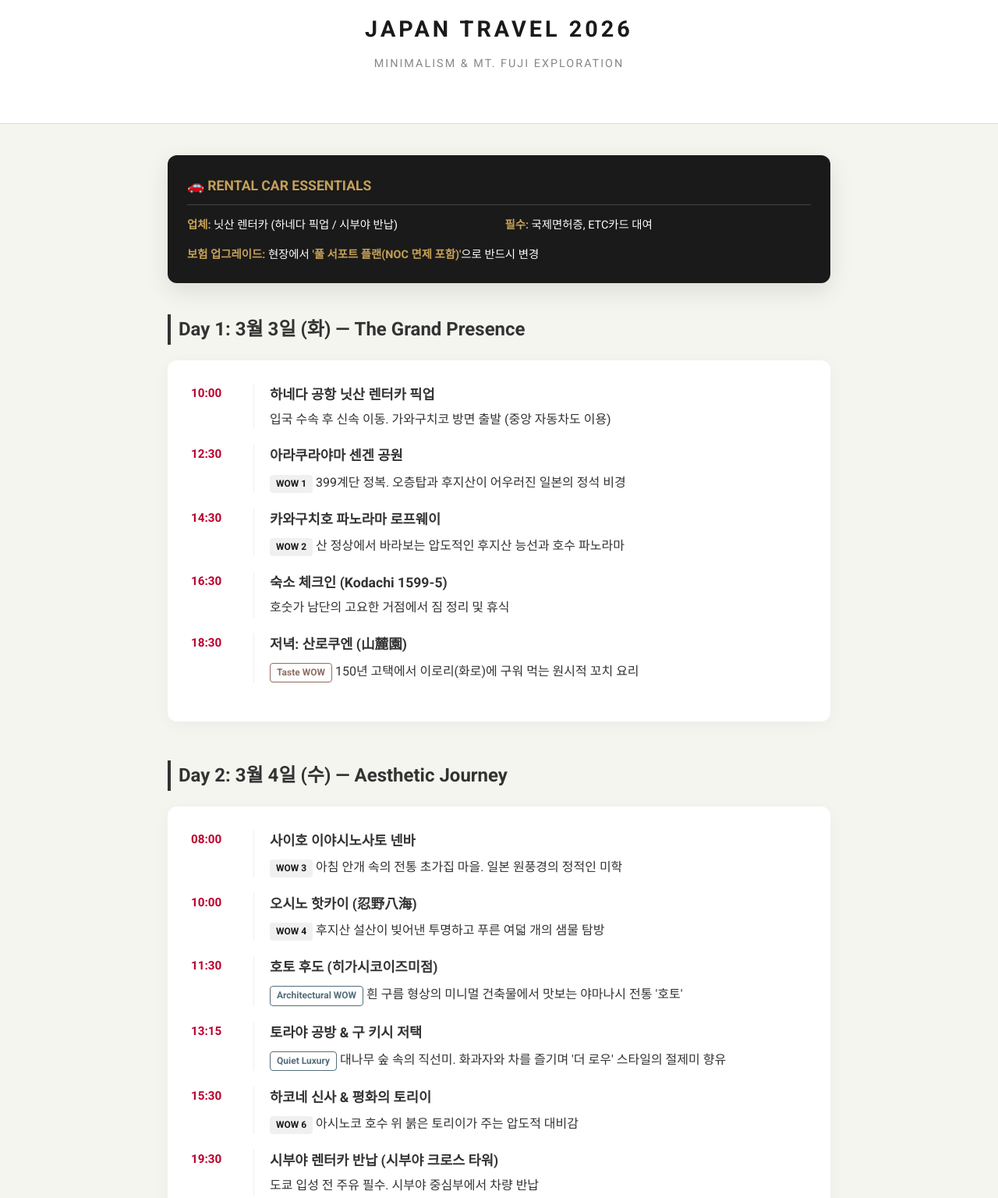
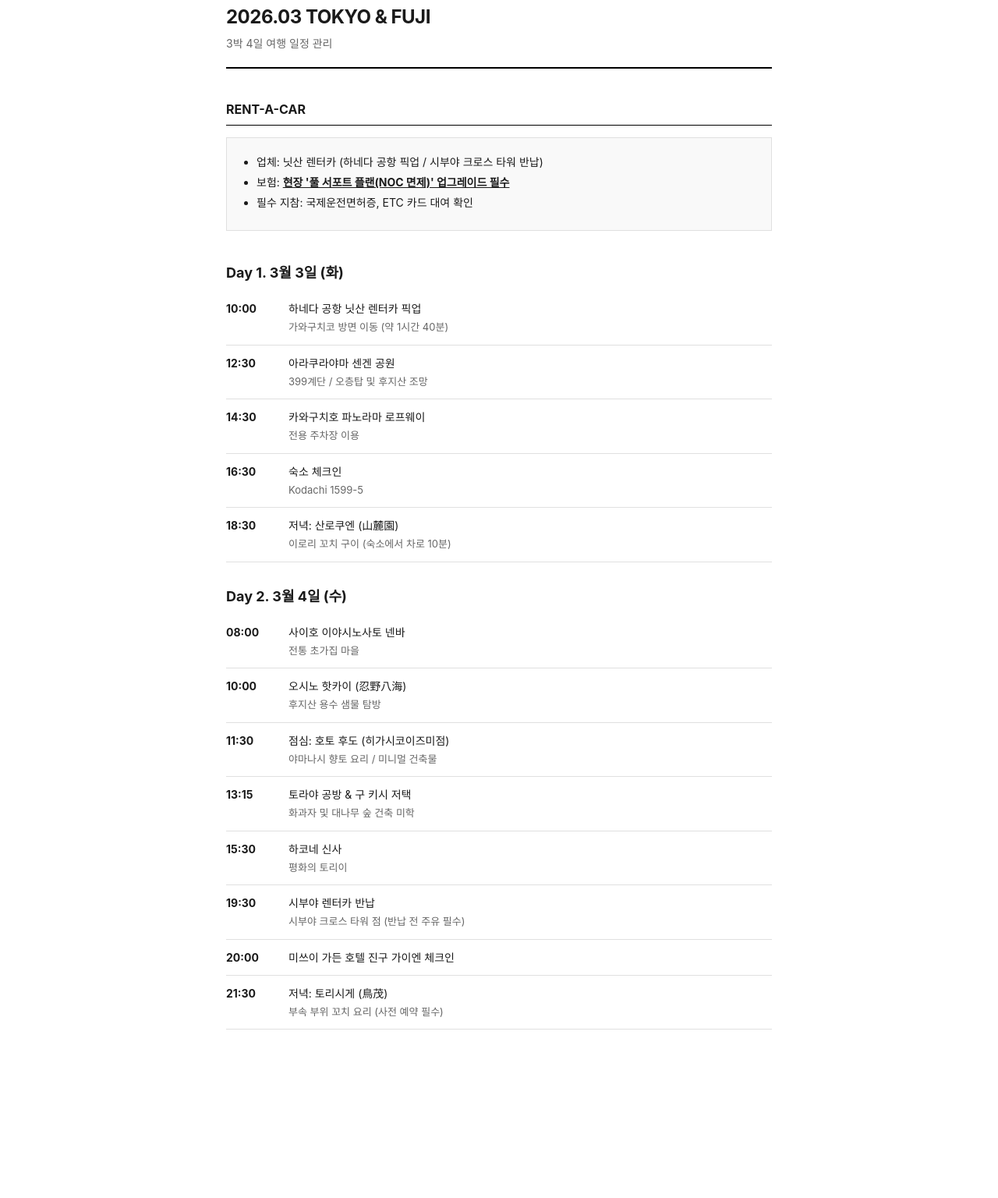
Before and after one commit to keun-1/keuntrip, a plain HTML site: page japan_2026.html in a window 1280 px wide. Shown: the part 36-1572 px from the top of the page at 78% size. After the commit the page ends 1396 px from the top, so only its background shows below. Drawn offline with Linux system fonts and the light colour scheme.

Commit message:
Update japan_2026.html

```diff
--- a/japan_2026.html
+++ b/japan_2026.html
@@ -2,258 +2,233 @@
 <html lang="ko">
 <head>
   <meta charset="UTF-8">
-  <title>🇯🇵 2026 도쿄 & 후지산 여행 일정</title>
-  <link href="https://fonts.googleapis.com/css2?family=Roboto:wght@400;700&display=swap" rel="stylesheet">
+  <title>2026.03 TOKYO/FUJI TRAVEL</title>
   <style>
     :root {
-      --minimal-beige: #F5F5F0;
-      --charcoal: #333333;
-      --accent-red: #BC002D;
-      --deep-navy: #1A1A1A;
-      --gold: #C5A059;
+      --bg-color: #ffffff;
+      --text-main: #1a1a1a;
+      --text-sub: #666666;
+      --border-color: #e0e0e0;
+      --point-color: #000000;
     }
     body {
-      font-family: 'Roboto', 'Apple SD Gothic Neo', sans-serif;
-      background-color: var(--minimal-beige);
+      font-family: 'Pretendard', -apple-system, BlinkMacSystemFont, system-ui, Roboto, sans-serif;
+      background-color: var(--bg-color);
+      color: var(--text-main);
+      line-height: 1.5;
       margin: 0;
-      padding: 0;
-      color: var(--charcoal);
-      line-height: 1.6;
+      padding: 40px 20px;
+    }
+    .wrapper {
+      max-width: 700px;
+      margin: 0 auto;
     }
     header {
-      background-color: #fff;
-      padding: 50px 20px;
-      text-align: center;
-      border-bottom: 1px solid #ddd;
+      border-bottom: 2px solid var(--point-color);
+      padding-bottom: 20px;
+      margin-bottom: 40px;
     }
     header h1 {
+      font-size: 24px;
+      font-weight: 700;
+      letter-spacing: -0.5px;
       margin: 0;
-      font-size: 1.8em;
-      letter-spacing: 4px;
-      color: var(--deep-navy);
-      font-weight: 700;
     }
     header p {
-      margin-top: 10px;
-      font-size: 0.9em;
-      color: #888;
-      text-transform: uppercase;
-      letter-spacing: 2px;
-    }
-    .container {
-      max-width: 850px;
-      margin: 40px auto;
-      padding: 0 20px;
+      font-size: 14px;
+      color: var(--text-sub);
+      margin: 5px 0 0 0;
     }
 
-    /* 렌터카 핵심 정보 섹션 */
-    .info-card {
-      background: var(--deep-navy);
-      color: #fff;
-      border-radius: 12px;
-      padding: 25px;
+    /* 정보 섹션 */
+    .section {
       margin-bottom: 40px;
-      box-shadow: 0 10px 30px rgba(0,0,0,0.1);
     }
-    .info-card h2 {
-      margin-top: 0;
-      font-size: 1.1em;
-      color: var(--gold);
-      border-bottom: 1px solid #444;
-      padding-bottom: 10px;
+    .section-title {
+      font-size: 16px;
+      font-weight: 700;
+      border-bottom: 1px solid var(--point-color);
+      padding-bottom: 8px;
+      margin-bottom: 15px;
+      text-transform: uppercase;
     }
-    .info-grid {
-      display: grid;
-      grid-template-columns: 1fr 1fr;
-      gap: 15px;
-      font-size: 0.9em;
+
+    /* 렌터카 박스 */
+    .info-box {
+      background-color: #f9f9f9;
+      padding: 20px;
+      border: 1px solid var(--border-color);
+      font-size: 14px;
     }
-    .info-item b { color: var(--gold); }
+    .info-box ul {
+      margin: 0;
+      padding-left: 18px;
+    }
+    .info-box li {
+      margin-bottom: 5px;
+    }
+    .important {
+      font-weight: 700;
+      text-decoration: underline;
+    }
 
-    /* 일자별 카드 */
-    .day-section {
-      margin-bottom: 50px;
+    /* 일정 테이블 */
+    .schedule-table {
+      width: 100%;
+      border-collapse: collapse;
+      font-size: 14px;
     }
-    .day-header {
-      font-size: 1.5em;
-      font-weight: 700;
-      margin-bottom: 20px;
-      padding-left: 10px;
-      border-left: 4px solid var(--charcoal);
+    .schedule-table th {
+      display: none;
     }
-    .day-card {
-      background: #fff;
-      border-radius: 12px;
-      padding: 30px;
-      box-shadow: 0 4px 20px rgba(0,0,0,0.04);
-    }
-    .timeline-item {
-      display: flex;
-      margin-bottom: 20px;
-      position: relative;
+    .schedule-table td {
+      padding: 12px 0;
+      border-bottom: 1px solid var(--border-color);
+      vertical-align: top;
     }
     .time {
-      min-width: 80px;
+      width: 80px;
       font-weight: 700;
-      color: var(--accent-red);
-      font-size: 0.95em;
+      color: var(--text-main);
     }
-    .content {
-      padding-left: 20px;
-      border-left: 1px solid #eee;
+    .event {
+      color: var(--text-main);
     }
-    .content b {
+    .memo {
       display: block;
-      font-size: 1.1em;
-      margin-bottom: 5px;
-    }
-    .wow-tag {
-      display: inline-block;
-      font-size: 0.75em;
-      background: #f0f0f0;
-      padding: 2px 8px;
-      border-radius: 4px;
-      margin-top: 5px;
-      font-weight: 700;
-      color: var(--deep-navy);
-    }
-    .taste-wow { color: #8d6e63; border: 1px solid #8d6e63; background: transparent; }
-    .arch-wow { color: #546e7a; border: 1px solid #546e7a; background: transparent; }
-
-    /* 비고/팁 박스 */
-    .memo-box {
-      background: #f9f9f9;
-      border-radius: 8px;
-      padding: 15px;
-      margin-top: 15px;
-      font-size: 0.9em;
-      color: #555;
+      font-size: 13px;
+      color: var(--text-sub);
+      margin-top: 4px;
     }
 
-    @media (max-width: 600px) {
-      .info-grid { grid-template-columns: 1fr; }
-      .timeline-item { flex-direction: column; }
-      .time { margin-bottom: 5px; }
-      .content { border-left: none; padding-left: 0; }
+    .day-label {
+      font-size: 18px;
+      font-weight: 700;
+      margin: 30px 0 10px 0;
+    }
+
+    @media (max-width: 480px) {
+      .time { width: 60px; }
     }
   </style>
 </head>
 <body>
 
+<div class="wrapper">
   <header>
-    <h1>JAPAN TRAVEL 2026</h1>
-    <p>Minimalism & Mt. Fuji Exploration</p>
+    <h1>2026.03 TOKYO & FUJI</h1>
+    <p>3박 4일 여행 일정 관리</p>
   </header>
 
-  <div class="container">
+  <div class="section">
+    <div class="section-title">Rent-a-car</div>
+    <div class="info-box">
+      <ul>
+        <li>업체: 닛산 렌터카 (하네다 공항 픽업 / 시부야 크로스 타워 반납)</li>
+        <li>보험: <span class="important">현장 '풀 서포트 플랜(NOC 면제)' 업그레이드 필수</span></li>
+        <li>필수 지참: 국제운전면허증, ETC 카드 대여 확인</li>
+      </ul>
+    </div>
+  </div>
 
-    <div class="info-card">
-      <h2>🚗 RENTAL CAR ESSENTIALS</h2>
-      <div class="info-grid">
-        <div class="info-item"><b>업체:</b> 닛산 렌터카 (하네다 픽업 / 시부야 반납)</div>
-        <div class="info-item"><b>필수:</b> 국제면허증, ETC카드 대여</div>
-        <div class="info-item" style="grid-column: span 2;">
-          <b>보험 업그레이드:</b> 현장에서 <b>'풀 서포트 플랜(NOC 면제 포함)'</b>으로 반드시 변경
-        </div>
-      </div>
-    </div>
+  <div class="day-label">Day 1. 3월 3일 (화)</div>
+  <table class="schedule-table">
+    <tr>
+      <td class="time">10:00</td>
+      <td class="event">
+        하네다 공항 닛산 렌터카 픽업
+        <span class="memo">가와구치코 방면 이동 (약 1시간 40분)</span>
+      </td>
+    </tr>
+    <tr>
+      <td class="time">12:30</td>
+      <td class="event">
+        아라쿠라야마 센겐 공원
+        <span class="memo">399계단 / 오층탑 및 후지산 조망</span>
+      </td>
+    </tr>
+    <tr>
+      <td class="time">14:30</td>
+      <td class="event">
+        카와구치호 파노라마 로프웨이
+        <span class="memo">전용 주차장 이용</span>
+      </td>
+    </tr>
+    <tr>
+      <td class="time">16:30</td>
+      <td class="event">
+        숙소 체크인
+        <span class="memo">Kodachi 1599-5</span>
+      </td>
+    </tr>
+    <tr>
+      <td class="time">18:30</td>
+      <td class="event">
+        저녁: 산로쿠엔 (山麓園)
+        <span class="memo">이로리 꼬치 구이 (숙소에서 차로 10분)</span>
+      </td>
+    </tr>
+  </table>
 
-    <div class="day-section">
-      <div class="day-header">Day 1: 3월 3일 (화) — The Grand Presence</div>
-      <div class="day-card">
-        <div class="timeline-item">
-          <div class="time">10:00</div>
-          <div class="content">
-            <b>하네다 공항 닛산 렌터카 픽업</b>
-            <span>입국 수속 후 신속 이동. 가와구치코 방면 출발 (중앙 자동차도 이용)</span>
-          </div>
-        </div>
-        <div class="timeline-item">
-          <div class="time">12:30</div>
-          <div class="content">
-            <b>아라쿠라야마 센겐 공원</b> <span class="wow-tag">WOW 1</span>
-            <span>399계단 정복. 오층탑과 후지산이 어우러진 일본의 정석 비경</span>
-          </div>
-        </div>
-        <div class="timeline-item">
-          <div class="time">14:30</div>
-          <div class="content">
-            <b>카와구치호 파노라마 로프웨이</b> <span class="wow-tag">WOW 2</span>
-            <span>산 정상에서 바라보는 압도적인 후지산 능선과 호수 파노라마</span>
-          </div>
-        </div>
-        <div class="timeline-item">
-          <div class="time">16:30</div>
-          <div class="content">
-            <b>숙소 체크인 (Kodachi 1599-5)</b>
-            <span>호숫가 남단의 고요한 거점에서 짐 정리 및 휴식</span>
-          </div>
-        </div>
-        <div class="timeline-item">
-          <div class="time">18:30</div>
-          <div class="content">
-            <b>저녁: 산로쿠엔 (山麓園)</b> <span class="wow-tag taste-wow">Taste WOW</span>
-            <span>150년 고택에서 이로리(화로)에 구워 먹는 원시적 꼬치 요리</span>
-          </div>
-        </div>
-      </div>
-    </div>
+  <div class="day-label">Day 2. 3월 4일 (수)</div>
+  <table class="schedule-table">
+    <tr>
+      <td class="time">08:00</td>
+      <td class="event">
+        사이호 이야시노사토 넨바
+        <span class="memo">전통 초가집 마을</span>
+      </td>
+    </tr>
+    <tr>
+      <td class="time">10:00</td>
+      <td class="event">
+        오시노 핫카이 (忍野八海)
+        <span class="memo">후지산 용수 샘물 탐방</span>
+      </td>
+    </tr>
+    <tr>
+      <td class="time">11:30</td>
+      <td class="event">
+        점심: 호토 후도 (히가시코이즈미점)
+        <span class="memo">야마나시 향토 요리 / 미니멀 건축물</span>
+      </td>
+    </tr>
+    <tr>
+      <td class="time">13:15</td>
+      <td class="event">
+        토라야 공방 & 구 키시 저택
+        <span class="memo">화과자 및 대나무 숲 건축 미학</span>
+      </td>
+    </tr>
+    <tr>
+      <td class="time">15:30</td>
+      <td class="event">
+        하코네 신사
+        <span class="memo">평화의 토리이</span>
+      </td>
+    </tr>
+    <tr>
+      <td class="time">19:30</td>
+      <td class="event">
+        시부야 렌터카 반납
+        <span class="memo">시부야 크로스 타워 점 (반납 전 주유 필수)</span>
+      </td>
+    </tr>
+    <tr>
+      <td class="time">20:00</td>
+      <td class="event">
+        미쓰이 가든 호텔 진구 가이엔 체크인
+      </td>
+    </tr>
+    <tr>
+      <td class="time">21:30</td>
+      <td class="event">
+        저녁: 토리시게 (鳥茂)
+        <span class="memo">부속 부위 꼬치 요리 (사전 예약 필수)</span>
+      </td>
+    </tr>
+  </table>
+</div>
 
-    <div class="day-section">
-      <div class="day-header">Day 2: 3월 4일 (수) — Aesthetic Journey</div>
-      <div class="day-card">
-        <div class="timeline-item">
-          <div class="time">08:00</div>
-          <div class="content">
-            <b>사이호 이야시노사토 넨바</b> <span class="wow-tag">WOW 3</span>
-            <span>아침 안개 속의 전통 초가집 마을. 일본 원풍경의 정적인 미학</span>
-          </div>
-        </div>
-        <div class="timeline-item">
-          <div class="time">10:00</div>
-          <div class="content">
-            <b>오시노 핫카이 (忍野八海)</b> <span class="wow-tag">WOW 4</span>
-            <span>후지산 설산이 빚어낸 투명하고 푸른 여덟 개의 샘물 탐방</span>
-          </div>
-        </div>
-        <div class="timeline-item">
-          <div class="time">11:30</div>
-          <div class="content">
-            <b>호토 후도 (히가시코이즈미점)</b> <span class="wow-tag arch-wow">Architectural WOW</span>
-            <span>흰 구름 형상의 미니멀 건축물에서 맛보는 야마나시 전통 '호토'</span>
-          </div>
-        </div>
-        <div class="timeline-item">
-          <div class="time">13:15</div>
-          <div class="content">
-            <b>토라야 공방 & 구 키시 저택</b> <span class="wow-tag arch-wow">Quiet Luxury</span>
-            <span>대나무 숲 속의 직선미. 화과자와 차를 즐기며 '더 로우' 스타일의 절제미 향유</span>
-          </div>
-        </div>
-        <div class="timeline-item">
-          <div class="time">15:30</div>
-          <div class="content">
-            <b>하코네 신사 & 평화의 토리이</b> <span class="wow-tag">WOW 6</span>
-            <span>아시노코 호수 위 붉은 토리이가 주는 압도적 대비감</span>
-          </div>
-        </div>
-        <div class="timeline-item">
-          <div class="time">19:30</div>
-          <div class="content">
-            <b>시부야 렌터카 반납 (시부야 크로스 타워)</b>
-            <span>도쿄 입성 전 주유 필수. 시부야 중심부에서 차량 반납</span>
-          </div>
-        </div>
-        <div class="timeline-item">
-          <div class="time">21:30</div>
-          <div class="content">
-            <b>저녁: 토리시게 (鳥茂)</b> <span class="wow-tag taste-wow">Final WOW</span>
-            <span>세계적 수준의 부속 부위 꼬치 요리 피날레 (예약 필수)</span>
-          </div>
-        </div>
-      </div>
-    </div>
-
-  </div>
 </body>
 </html>
```
